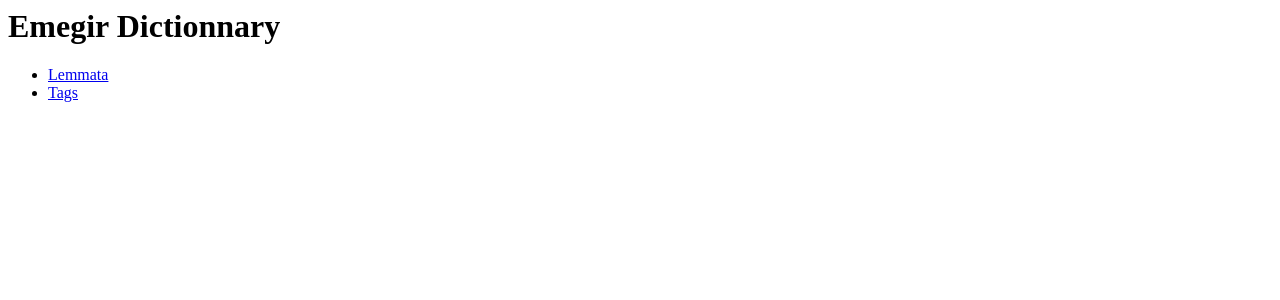
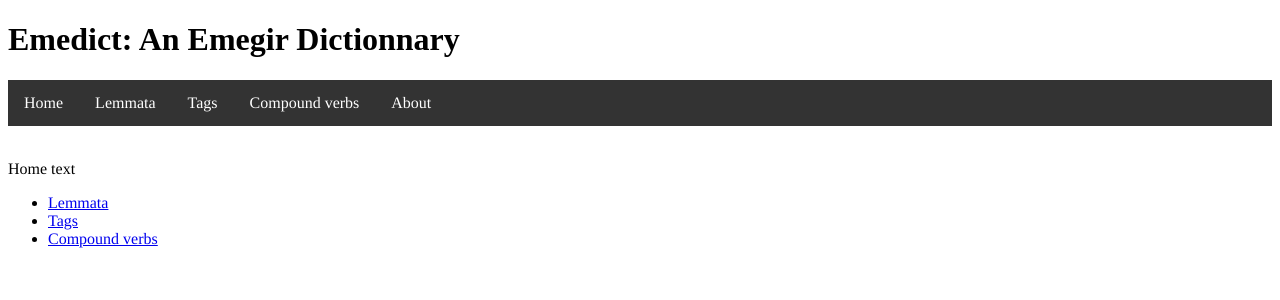
Before and after one commit to sidesg/emedictsiteproj, a Django app: page /emedict/ in a window 1280 px wide. Shown: the top 300 px of the page. Run offline with Django 5.2, Linux system fonts and the light colour scheme; parts of the project's set-up code (start-up, migrations or seed data) failed here and were passed over.

Commit message:
Basic nav bar and css styling

```diff
--- /dev/null
+++ b/emedictsite/emedict/static/emedict/style.css
@@ -0,0 +1,39 @@
+p, li {
+    font-family: "Ungkam", Times, serif;;
+}
+
+#navbar {
+    list-style-type: none;
+    margin: 0;
+    padding: 0;
+    overflow: hidden;
+    background-color: #333;
+}
+
+#navbar li {
+    float: left;
+}
+
+#navbar li a {
+    display: block;
+    color: white;
+    text-align: center;
+    padding: 14px 16px;
+    text-decoration: none;
+}
+
+#navbar li a:hover {
+    background-color: #111;
+}
+
+.floatcont {
+    content: "";
+    clear: both;
+    display: table;
+}
+
+.floatcont .leftfloat {
+    float: left;
+    padding-left: 10px;
+    padding-bottom: 10px;
+}
--- /dev/null
+++ b/emedictsite/emedict/templates/base.html
@@ -0,0 +1,28 @@
+<!DOCTYPE html>
+<html lang="en">
+{% load static %}
+
+<link rel="stylesheet" href="{% static 'emedict/style.css' %}">
+
+<head>
+    <title>{% block title %}Emedict: An Emegir Dictionnary{% endblock %}</title>
+</head>
+
+<body>
+    <div id="header">
+        <h1>Emedict: An Emegir Dictionnary</h1>
+        <ul id="navbar">
+            <li><a href="{% url 'emedict:index' %}">Home</a></li>
+            <li><a href="{% url 'emedict:lemma_home' %}">Lemmata</a></li>
+            <li><a href="{% url 'emedict:tags_home' %}">Tags</a></li>
+            <li><a href="{% url 'emedict:comp_verbs' %}">Compound verbs</a></li>
+            <li><a href="">About</a></li>
+          </ul>
+          <br>
+    </div>
+    <div id="content">
+        {% block content %}{% endblock %}
+    </div>
+</body>
+
+</html>
--- a/emedictsite/emedict/templates/emedict/compverbs.html
+++ b/emedictsite/emedict/templates/emedict/compverbs.html
@@ -1,3 +1,7 @@
+{% extends "base.html" %}
+{% block title %}Emedict: compound verbs{% endblock %}
+{% block content %}
+<a href="{% url 'emedict:index' %}">Home</a>
 <ul>
     {% for lem in shu %}
     <li><a href="{% url 'emedict:lemma' lem.pk %}">{{lem.cf}}</a></li>
@@ -10,3 +14,4 @@
     <li><a href="{% url 'emedict:lemma' lem.pk %}">{{lem.cf}}</a></li>
     {% endfor %}
 </ul>
+{% endblock %}
--- a/emedictsite/emedict/templates/emedict/emedict.html
+++ b/emedictsite/emedict/templates/emedict/emedict.html
@@ -1,5 +1,10 @@
-<h1>Emegir Dictionnary</h1>
+{% extends "base.html" %}
+{% block title %}Emedict homepage{% endblock %}
+{% block content %}
+<p>Home text</p>
 <ul>
     <li><a href="{% url 'emedict:lemma_home' %}">Lemmata</a></li>
     <li><a href="{% url 'emedict:tags_home' %}">Tags</a></li>
+    <li><a href="{% url 'emedict:comp_verbs' %}">Compound verbs</a></li>
 </ul>
+{% endblock %}
```
Also changed, not shown: emedictsite/emedict/models.py (+10 -1 lines), emedictsite/emedict/templates/emedict/lemma_home.html (+6 -1 lines), emedictsite/emedict/templates/emedict/lemma_id.html (+16 -1 lines), emedictsite/emedict/templates/emedict/tags_detail.html (+10 -3 lines), emedictsite/emedict/templates/emedict/tags_home.html (+8 -1 lines), migration_staging/0008_auto_20240224_1734.py (deleted, +0 -37 lines), emedictsite/emedict/migrations/0004_alter_lemma_tags.py (added), emedictsite/emedict/migrations/0005_lemma_status.py (added), readme.md.
